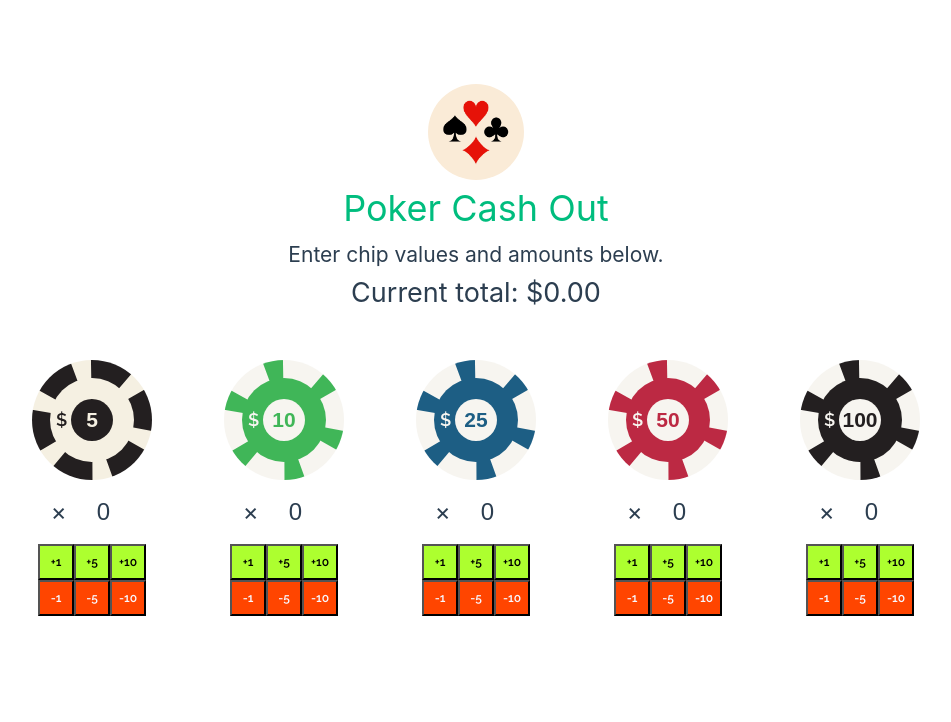
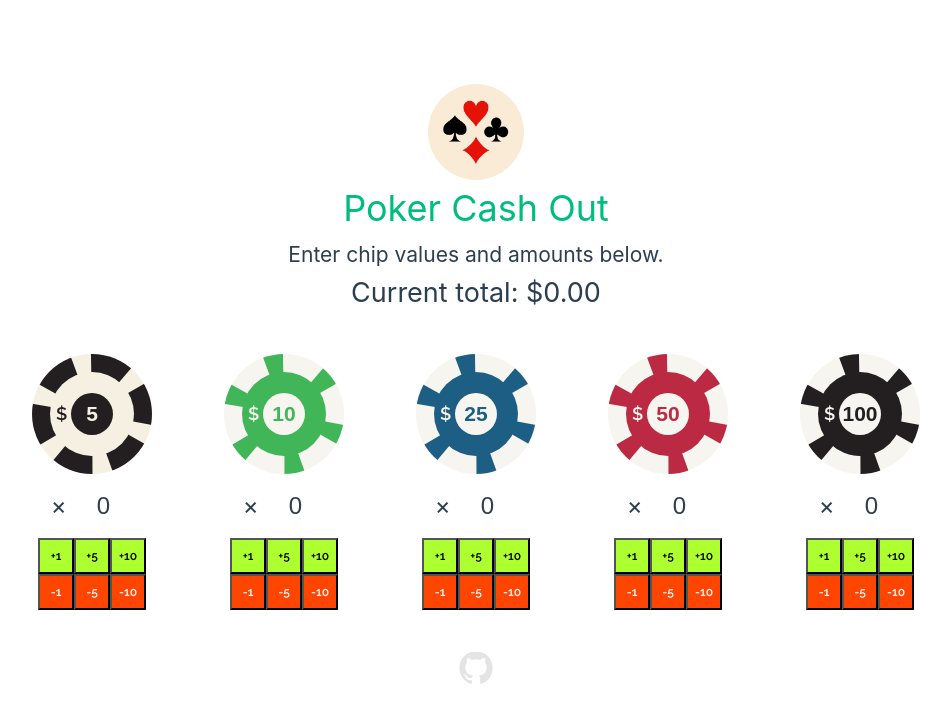
Before and after one commit to jacksonthall22/poker-chip-counter, a Vue app: page / in a window 1280 px wide. Shown: the top 722 px of the page, without its empty margins (164-1115 px from the left). Built offline with nearby package versions, Linux system fonts and the light colour scheme.

Commit message:
Add footer with GitHub link

```diff
--- a/src/App.vue
+++ b/src/App.vue
@@ -46,6 +46,12 @@
   <main>
     <ChipStackBox @total-changed=this.onTotalValueChange ref="chipStackBox"/>
   </main>
+
+  <footer>
+    <a href="https://github.com/jacksonthall22/poker-chip-counter/tree/main">
+      <svg xmlns="http://www.w3.org/2000/svg" width="24" height="24" viewBox="0 0 24 24"><path d="M12 0c-6.626 0-12 5.373-12 12 0 5.302 3.438 9.8 8.207 11.387.599.111.793-.261.793-.577v-2.234c-3.338.726-4.033-1.416-4.033-1.416-.546-1.387-1.333-1.756-1.333-1.756-1.089-.745.083-.729.083-.729 1.205.084 1.839 1.237 1.839 1.237 1.07 1.834 2.807 1.304 3.492.997.107-.775.418-1.305.762-1.604-2.665-.305-5.467-1.334-5.467-5.931 0-1.311.469-2.381 1.236-3.221-.124-.303-.535-1.524.117-3.176 0 0 1.008-.322 3.301 1.23.957-.266 1.983-.399 3.003-.404 1.02.005 2.047.138 3.006.404 2.291-1.552 3.297-1.23 3.297-1.23.653 1.653.242 2.874.118 3.176.77.84 1.235 1.911 1.235 3.221 0 4.609-2.807 5.624-5.479 5.921.43.372.823 1.102.823 2.222v3.293c0 .319.192.694.801.576 4.765-1.589 8.199-6.086 8.199-11.386 0-6.627-5.373-12-12-12z"/></svg>
+    </a>
+  </footer>
 </template>
 
 <style scoped>
@@ -64,7 +70,7 @@
   align-items: center;
   text-align: center;
   font-size: 1.5rem;
-  margin-top: 3rem;
+  margin-top: 2rem;
 }
 
 /* Small devices (portrait tablets and large phones, 600px and up) */
@@ -78,4 +84,32 @@
   }
 }
 
+footer {
+  width: 100%;
+  height: 3rem;
+  display: flex;
+  justify-content: center;
+
+  margin: 2rem auto;
+}
+
+footer a {
+  width: 3rem;
+  height: 3rem;
+  border-radius: 50%;
+}
+
+footer svg {
+  width: 100%;
+  height: 100%;
+  background-color: white;
+  padding: 0.1rem;
+  border-radius: 50%;
+  opacity: 0.1;
+  transition: all 0.1s ease-in-out;
+}
+footer svg:hover {
+  opacity: 0.8;
+}
+
 </style>
--- a/src/components/ChipStackBox.vue
+++ b/src/components/ChipStackBox.vue
@@ -56,7 +56,7 @@
   flex-flow: row wrap;
   justify-content: center;
   gap: 1rem;
-  margin-top: 3rem;
+  margin: 2.5rem 0;
 }
 
 .chip-wrapper > * {
```
